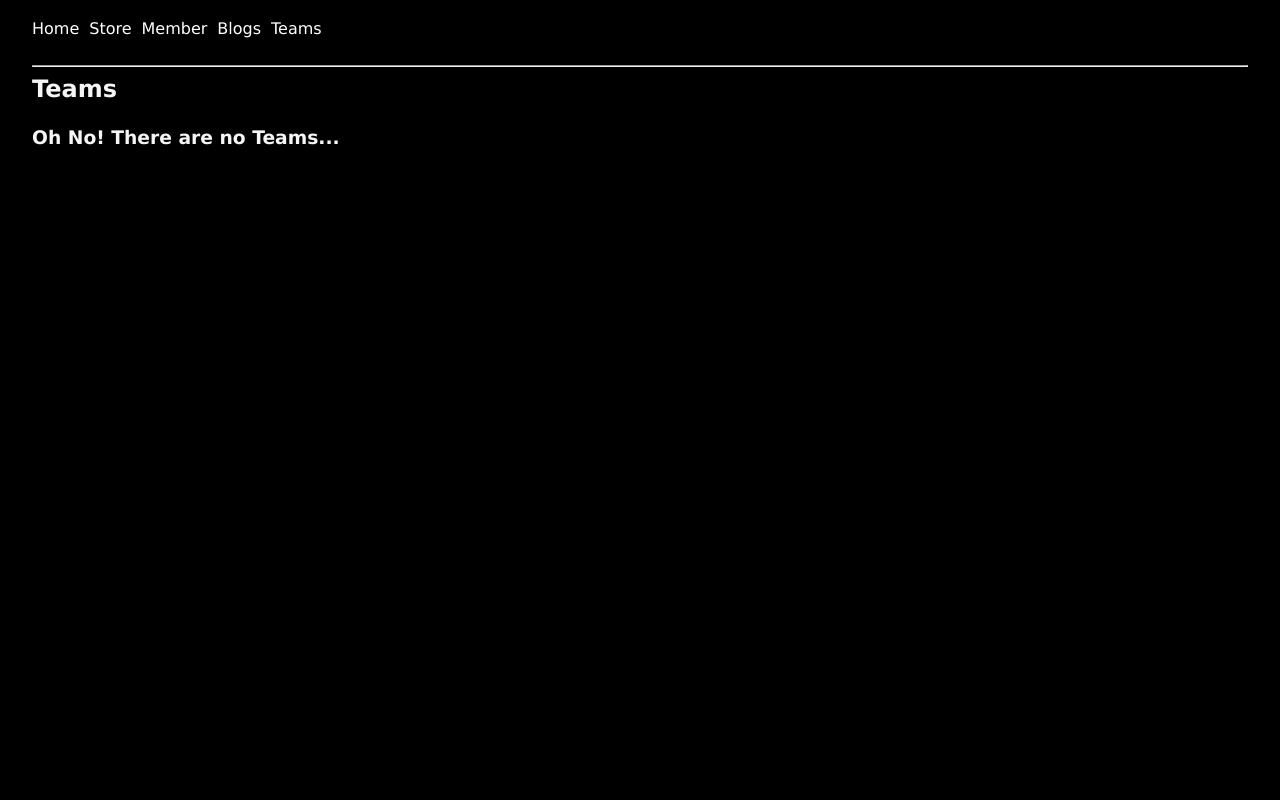
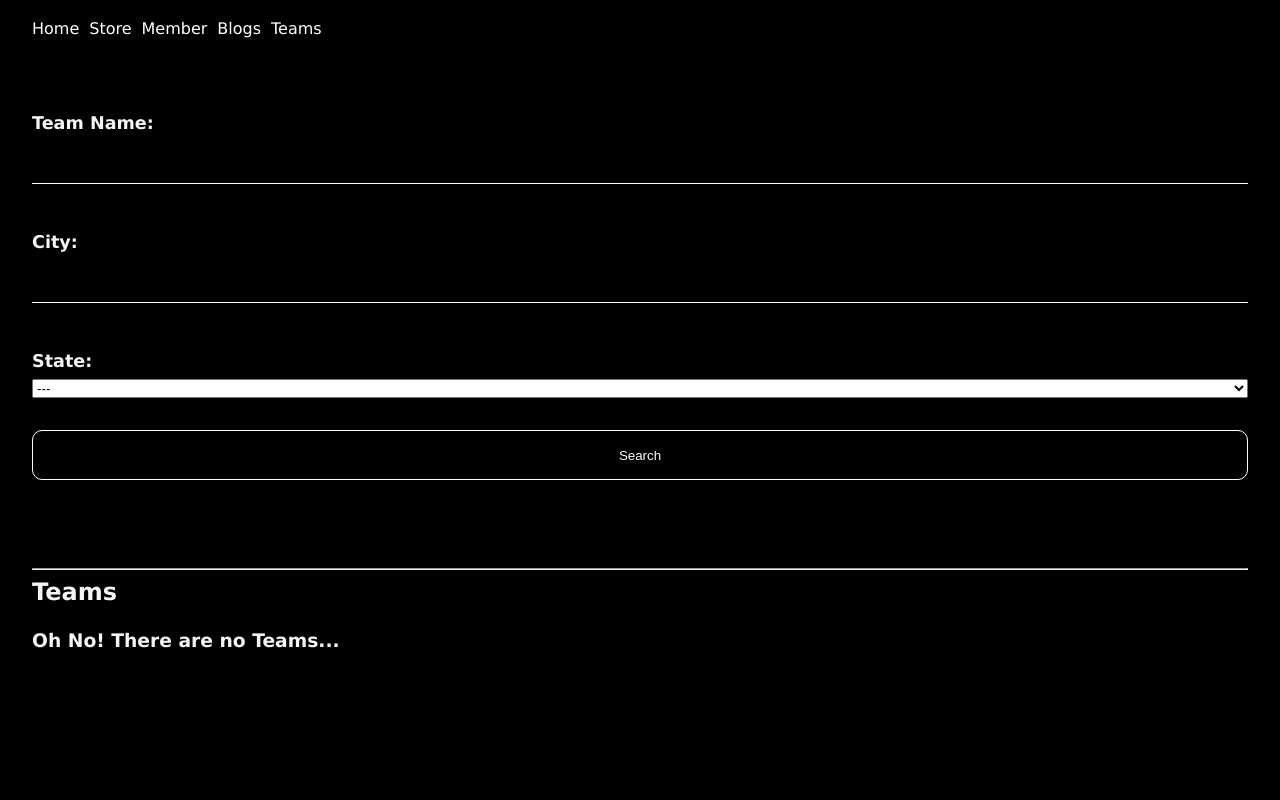
Before and after one commit to Bennm23/f5new, a Django app: page /teams/ in a window 1280 px wide. Shown: the top 800 px of the page. Run offline with Django 4.2, Linux system fonts and the light colour scheme; data that the repository does not hold is empty.

Commit message:
added search to teams;

```diff
--- a/project/f5teams/templates/f5teams/teams_home.html
+++ b/project/f5teams/templates/f5teams/teams_home.html
@@ -18,13 +18,6 @@
     </div>
     {% endif %}
 
-    <div class="search_form_container">
-        <form method="get" action="{% url 'teams:home' %}">
-            {{ search_form.as_p }}
-            <button type="submit">Search</button>
-        </form>
-    </div>
-
     <div class="results_list">
         {% for team in my_teams %}
         <div class="list_item">
@@ -44,6 +37,13 @@
     </div>
 </div>
 {% endif %}
+
+<div class="search_form_container">
+    <form method="get" action="{% url 'teams:home' %}">
+        {{ search_form.as_p }}
+        <button type="submit">Search</button>
+    </form>
+</div>
 
 <hr>
 <div class="section">
```
